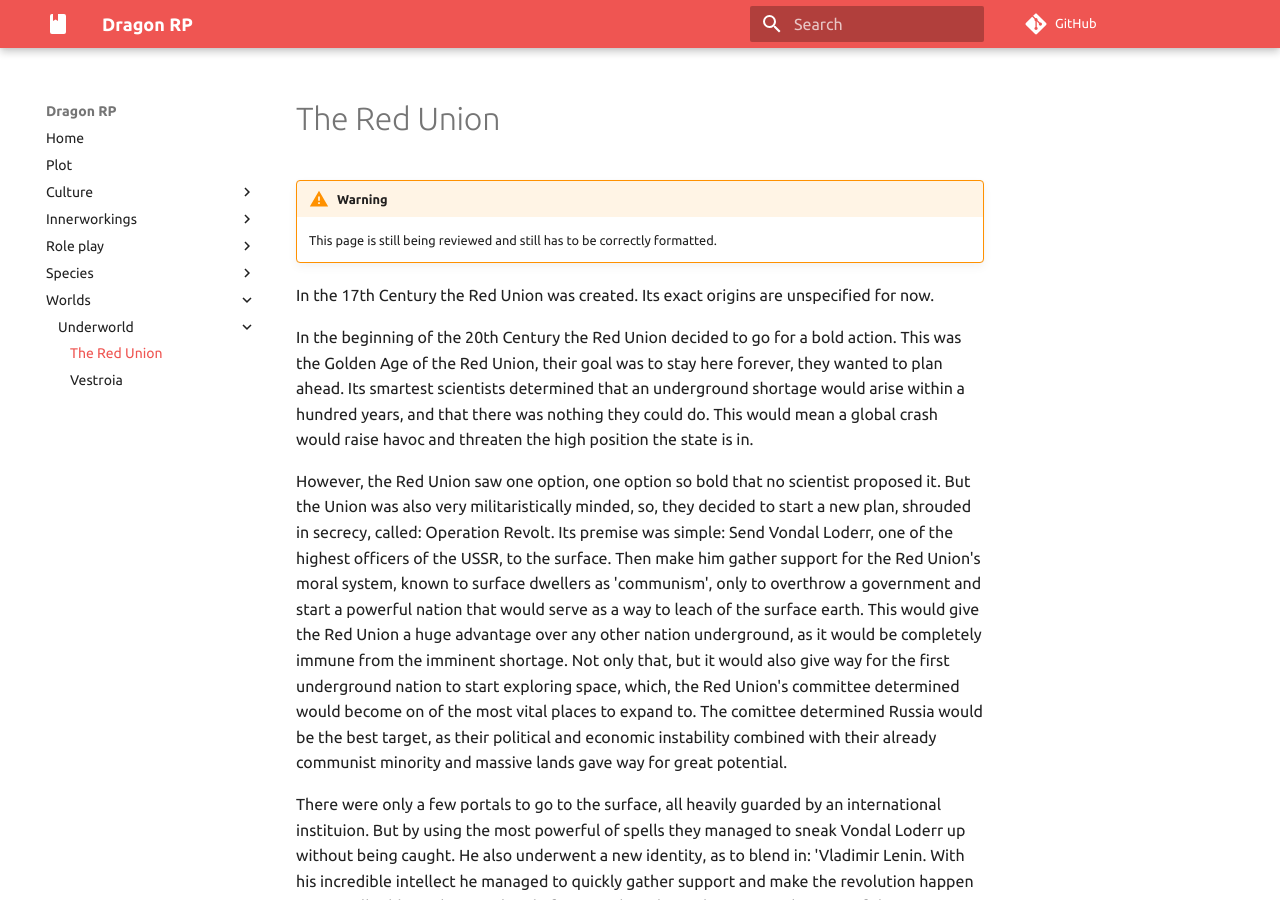
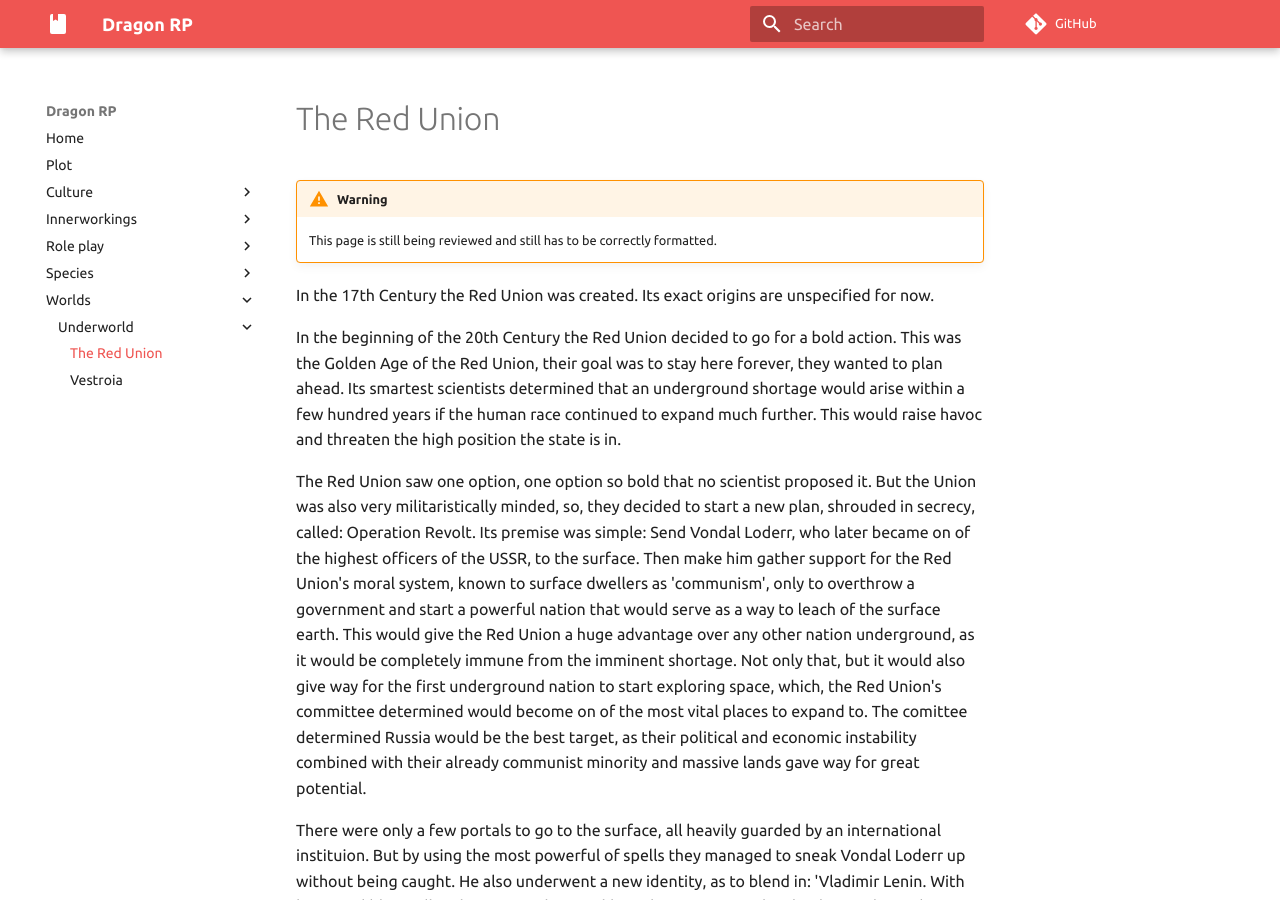
Before and after one commit to dragonprojects/dragonroleplay, an MkDocs documentation site: the page built from docs/Worlds/Underworld/The Red Union.md, in a window 1280 px wide and 900 px high. Built offline with MkDocs 1.6.1 and Material for MkDocs 9.7.7, drawn with Linux system fonts in a browser that asks for light colours; comment, search, counter and statistics services are not loaded.

Commit message:
Update The Red Union.md

```diff
--- a/docs/Worlds/Underworld/The Red Union.md
+++ b/docs/Worlds/Underworld/The Red Union.md
@@ -5,9 +5,9 @@
 
 In the 17th Century the Red Union was created. Its exact origins are unspecified for now.
 
-In the beginning of the 20th Century the Red Union decided to go for a bold action. This was the Golden Age of the Red Union, their goal was to stay here forever, they wanted to plan ahead. Its smartest scientists determined that an underground shortage would arise within a hundred years, and that there was nothing they could do. This would mean a global crash would raise havoc and threaten the high position the state is in.
+In the beginning of the 20th Century the Red Union decided to go for a bold action. This was the Golden Age of the Red Union, their goal was to stay here forever, they wanted to plan ahead. Its smartest scientists determined that an underground shortage would arise within a few hundred years if the human race continued to expand much further. This would raise havoc and threaten the high position the state is in.
 
-However, the Red Union saw one option, one option so bold that no scientist proposed it. But the Union was also very militaristically minded, so, they decided to start a new plan, shrouded in secrecy, called: Operation Revolt. Its premise was simple: Send Vondal Loderr, one of the highest officers of the USSR, to the surface. Then make him gather support for the Red Union's moral system, known to surface dwellers as 'communism', only to overthrow a government and start a powerful nation that would serve as a way to leach of the surface earth. This would give the Red Union a huge advantage over any other nation underground, as it would be completely immune from the imminent shortage. Not only that, but it would also give way for the first underground nation to start exploring space, which, the Red Union's committee determined would become on of the most vital places to expand to. The comittee determined Russia would be the best target, as their political and economic instability combined with their already communist minority and massive lands gave way for great potential.
+The Red Union saw one option, one option so bold that no scientist proposed it. But the Union was also very militaristically minded, so, they decided to start a new plan, shrouded in secrecy, called: Operation Revolt. Its premise was simple: Send Vondal Loderr, who later became on of the highest officers of the USSR, to the surface. Then make him gather support for the Red Union's moral system, known to surface dwellers as 'communism', only to overthrow a government and start a powerful nation that would serve as a way to leach of the surface earth. This would give the Red Union a huge advantage over any other nation underground, as it would be completely immune from the imminent shortage. Not only that, but it would also give way for the first underground nation to start exploring space, which, the Red Union's committee determined would become on of the most vital places to expand to. The comittee determined Russia would be the best target, as their political and economic instability combined with their already communist minority and massive lands gave way for great potential.
 
 There were only a few portals to go to the surface, all heavily guarded by an international instituion. But by using the most powerful of spells they managed to sneak Vondal Loderr up without being caught. He also underwent a new identity, as to blend in: 'Vladimir Lenin. With his incredible intellect he managed to quickly gather support and make the revolution happen against all odds. He became head of state. When the Red Union caught news of this, using magic to send short messages to one another, the Red Union and now Soviet Union cooperated to create a new portal between the Surface and Underground, that would serve the purpose of making the flow of goods accessible. Shortly before Lenin's unexpected death it was finished and proved a giant success. This area, called 'Gorodok' was built in the middle of Siberia to make sure its secrecy stayed, largely protected by the magic of the underground.
 
```
